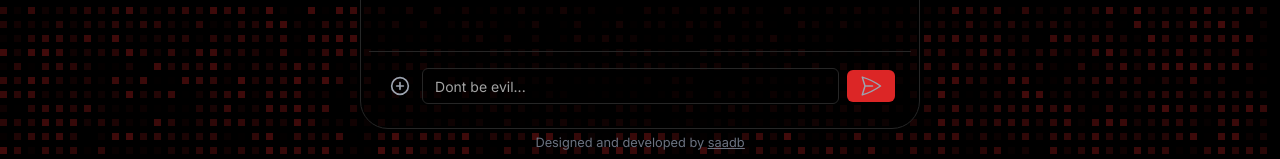
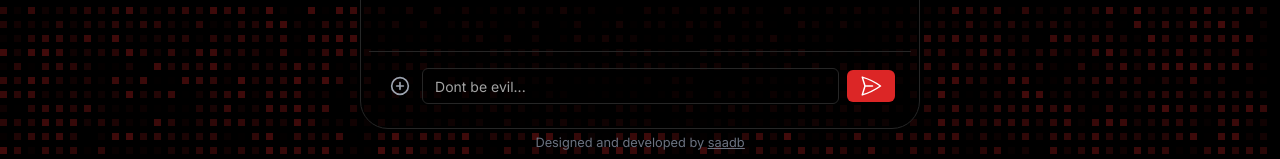
Before and after one commit to saadbasheer/kllcht, a Next.js app in the folder frontend/: page /chat/1 in a window 1280 px wide. Shown: the part 567-726 px from the top of the page. Built offline with nearby package versions, Linux system fonts and the light colour scheme; no server answers.

Commit message:
button color

```diff
--- a/frontend/src/components/ChatContainer.tsx
+++ b/frontend/src/components/ChatContainer.tsx
@@ -154,7 +154,7 @@ export default function ChatContainer({
             onClick={() => sendMessage(inputMessage)}
             size={"sm"}
             variant="default"
-            className="text-gray-400"
+            className="text-white hover:text-gray-300"
             aria-label="Send message"
           >
             <svg
```
